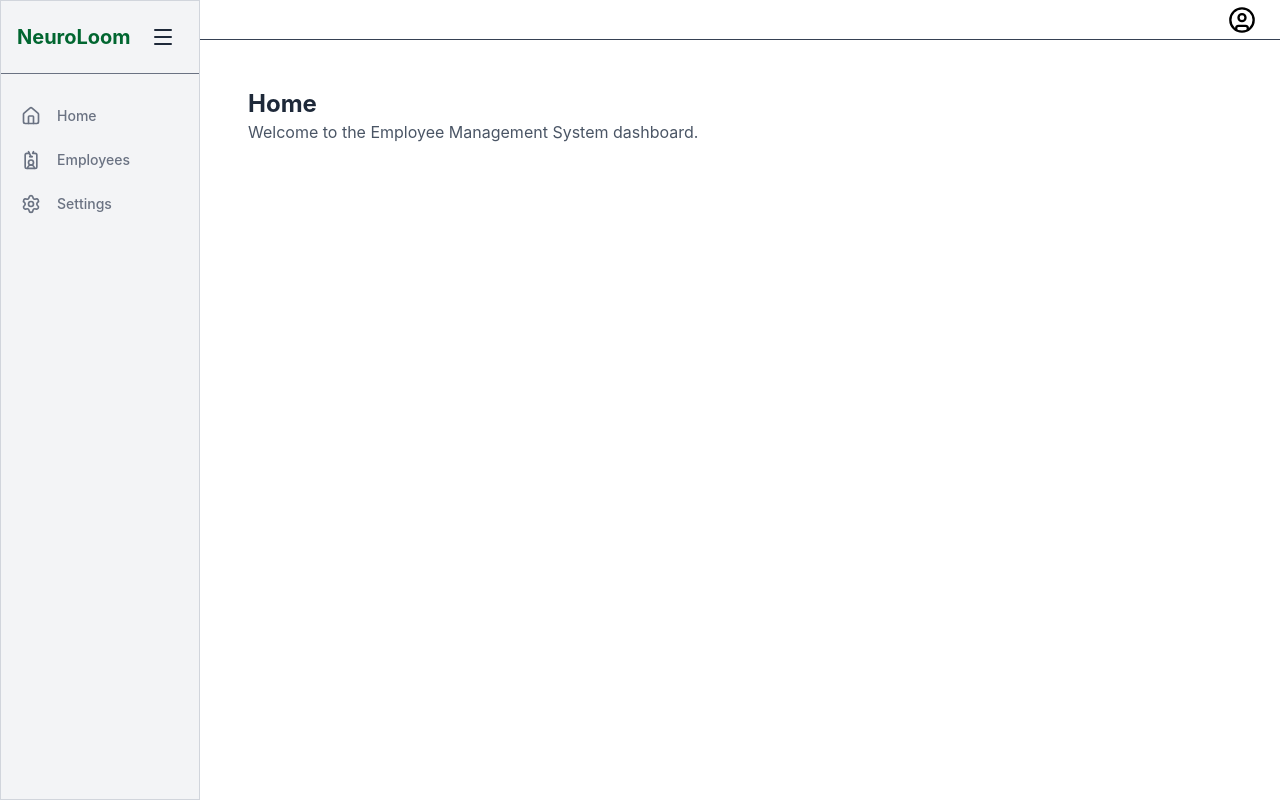
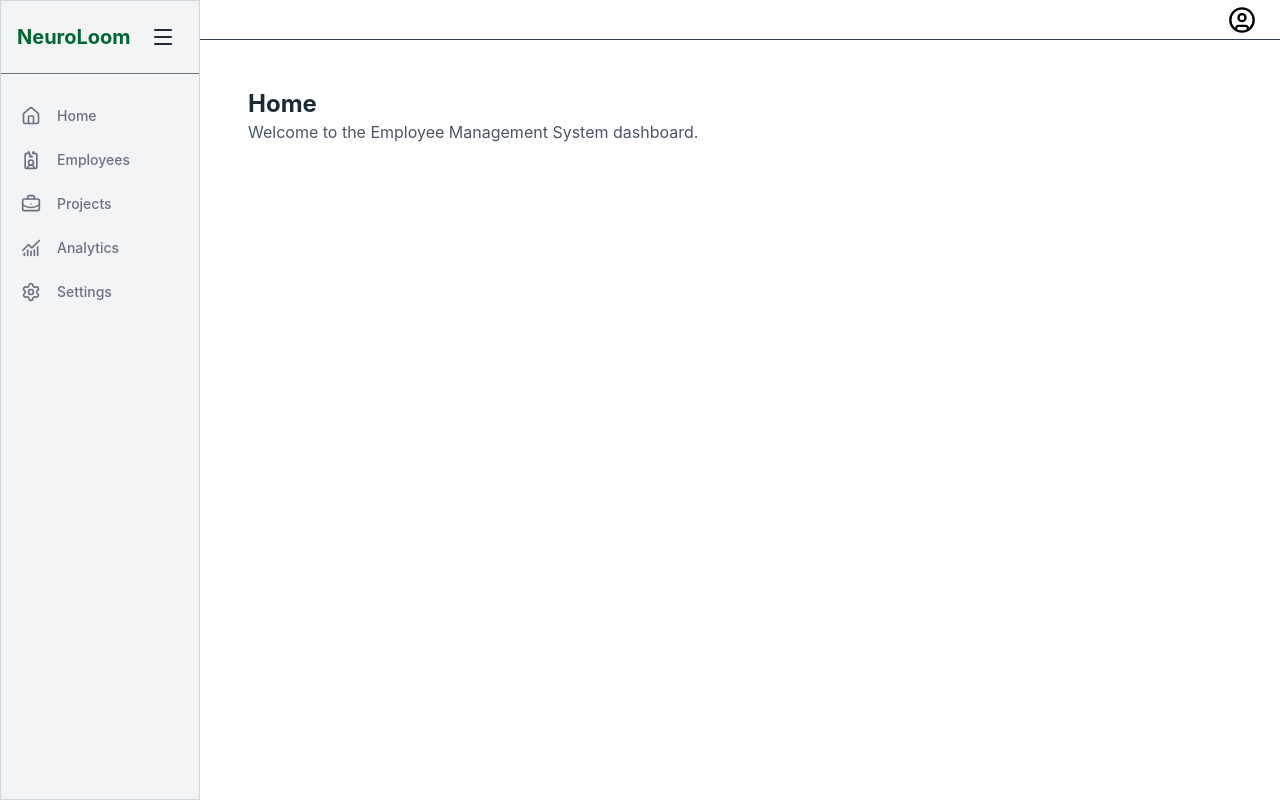
Before and after one commit to bhosaleshivendra/Neuroloom, a React (Vite) app in the folder frontend/: page / in a window 1280 px wide. Built offline with nearby package versions, Linux system fonts and the light colour scheme.

Commit message:
Update index.jsx

```diff
--- a/frontend/Components/Navbar/index.jsx
+++ b/frontend/Components/Navbar/index.jsx
@@ -7,6 +7,8 @@ import {
   LayoutDashboard,
   Settings,
   IdCardLanyard,
+  BriefcaseBusiness,
+  ChartNoAxesCombined
 } from "lucide-react";
 
 const Sidebar=()=> {
@@ -22,6 +24,17 @@ const Sidebar=()=> {
       title: "Employees",
       icon: <IdCardLanyard size={20} />,
       path: "/employees",
+    },
+
+    {
+      title: "Projects",
+      icon: <BriefcaseBusiness size={20} />,
+      path: "/projects",
+    },
+    {
+      title: "Analytics",
+      icon: <ChartNoAxesCombined size={20} />,
+      path: "/analytics",
     },
     {
       title: "Settings",
```
